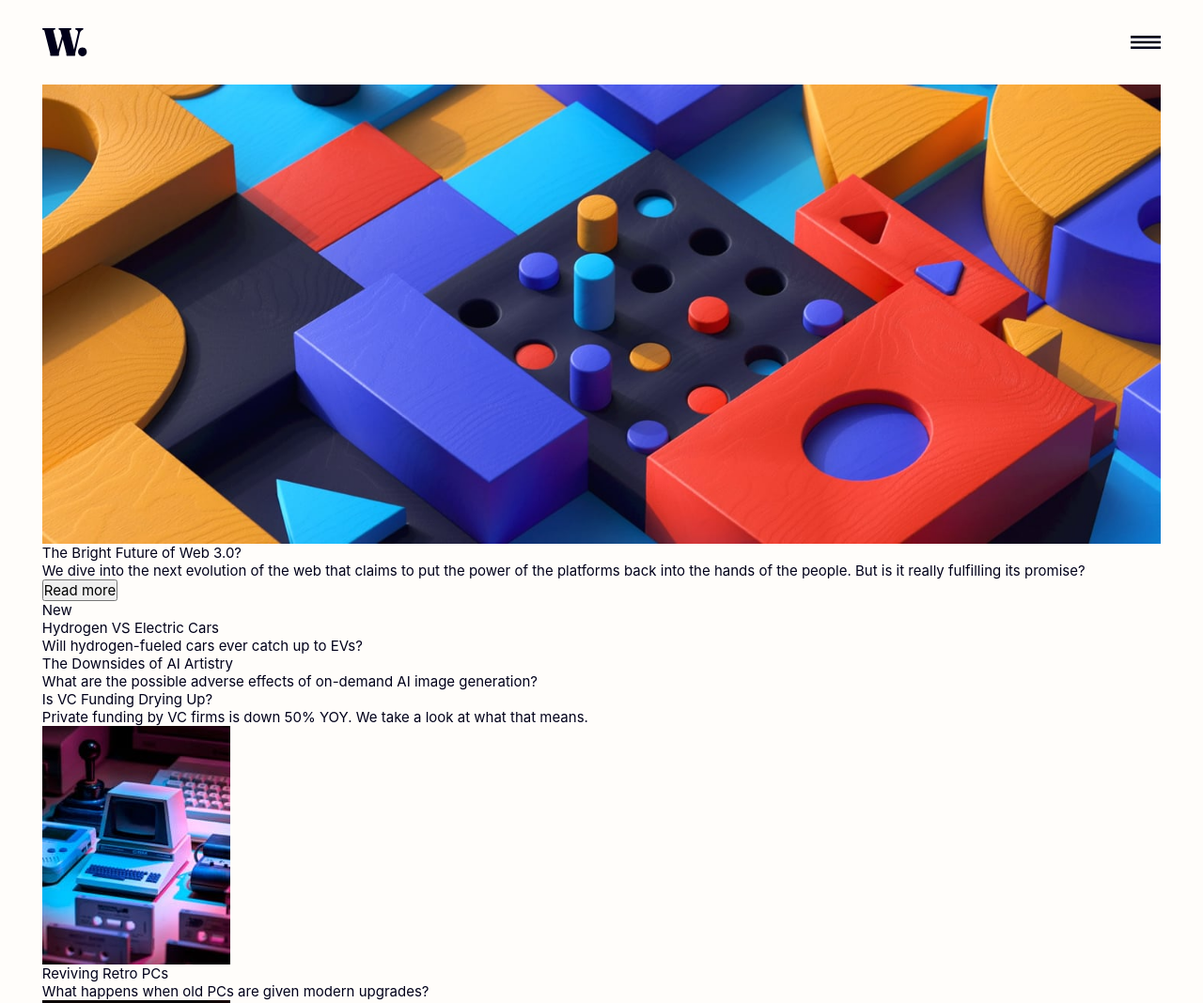
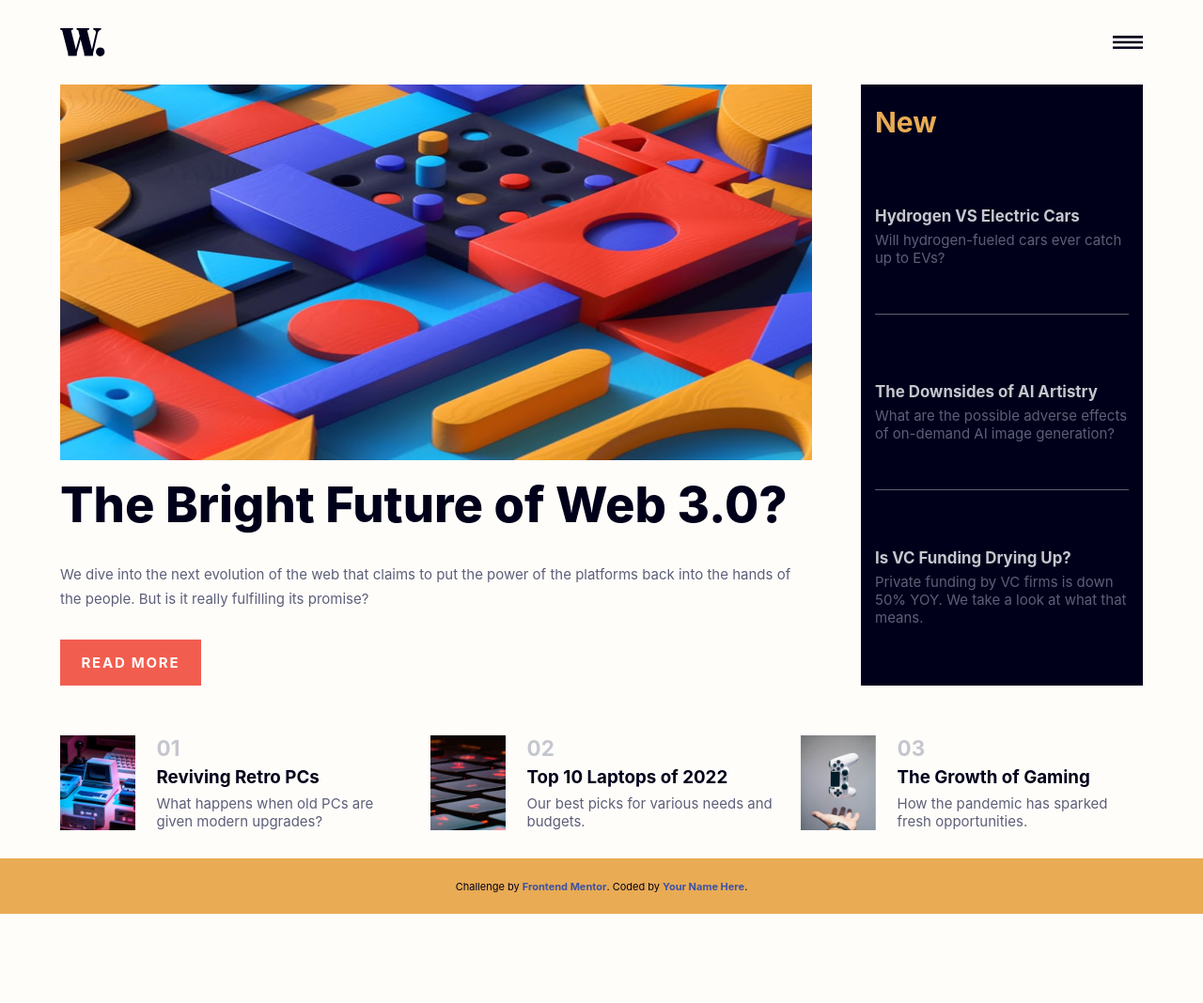
Before and after one commit to harrison-nc/fem_challenges_newspage, a website built with Vite: page index.html in a window 1280 px wide. Shown: the top 1068 px of the page at 94% size. After the commit the page ends 973 px from the top, so only its background shows below. Built offline with nearby package versions, Linux system fonts and the light colour scheme; a web font is replaced by a local one.

Commit message:
Layout part 1

```diff
--- a/index.html
+++ b/index.html
@@ -11,26 +11,14 @@
   <link rel="stylesheet" href="style.css">
 
   <title>Frontend Mentor | News homepage</title>
-
-  <!-- Feel free to remove these styles or customize in your own stylesheet 👍 -->
-  <style>
-    .attribution {
-      font-size: 11px;
-      text-align: center;
-    }
-
-    .attribution a {
-      color: hsl(228, 45%, 44%);
-    }
-  </style>
 </head>
 
 <body>
 
   <nav class="primary-navigation | container pt-300">
     <a href="/" title="Logo" class="logo"><img src="assets/images/logo.svg" alt=""></a>
-    <input type="checkbox" id="menu-toggle" data-menu-toggle aria-checked="false"
-      aria-controls="menulist" class="visually-hidden">
+    <input type="checkbox" id="menu-toggle" data-menu-toggle aria-checked="false" aria-controls="menulist"
+      class="visually-hidden">
     <label for="menu-toggle" data-menu-toggle-icon><span class="visually-hidden">menu toggle</span></label>
     <menu id="menulist" data-menu-list role="list" aria-hidden="true" class="menu-list">
       <li><a href="/">Home</a></li>
@@ -43,24 +31,21 @@
 
   <main>
     <div class="container">
-      <section class="two-columns">
-        <header>
-          <img src="assets/images/image-web-3-desktop.jpg" alt="" role="banner">
-          <h1>The Bright Future of Web 3.0?</h1>
-          <div>
+      <section class="priority-two-columns gap-600">
+        <header class="primary-header">
+          <img src="assets/images/image-web-3-mobile.jpg" alt="" role="banner">
+          <div class="content">
+            <h1>The Bright Future of Web 3.0?</h1>
             <p>
               We dive into the next evolution of the web that claims to put the power of the platforms back into the
-              hands
-              of
-              the
-              people.
+              hands of the people.
               But is it really fulfilling its promise?
             </p>
             <button type="button">Read more</button>
           </div>
         </header>
 
-        <aside>
+        <aside class="news">
           <h2>New</h2>
           <article>
             <h3>Hydrogen VS Electric Cars</h3>
@@ -77,28 +62,34 @@
         </aside>
       </section>
 
-      <section>
+      <section class="articles | even-columns pt-600 gap-300">
         <article>
           <img src="assets/images/image-retro-pcs.jpg" alt="">
-          <h2 data-count="01">Reviving Retro PCs</h2>
-          <p>What happens when old PCs are given modern upgrades?</p>
+          <div data-count="01" class="content">
+            <h2>Reviving Retro PCs</h2>
+            <p>What happens when old PCs are given modern upgrades?</p>
+          </div>
         </article>
         <article>
           <img src="assets/images/image-top-laptops.jpg" alt="">
-          <h2 data-count="02">Top 10 Laptops of 2022</h2>
-          <p>Our best picks for various needs and budgets.</p>
+          <div data-count="02" class="content">
+            <h2>Top 10 Laptops of 2022</h2>
+            <p>Our best picks for various needs and budgets.</p>
+          </div>
         </article>
         <article>
           <img src="assets/images/image-gaming-growth.jpg" alt="">
-          <h2 data-count="03">The Growth of Gaming</h2>
-          <p>How the pandemic has sparked fresh opportunities.</p>
+          <div data-count="03" class="content">
+            <h2>The Growth of Gaming</h2>
+            <p>How the pandemic has sparked fresh opportunities.</p>
+          </div>
         </article>
       </section>
     </div>
   </main>
 
   <footer>
-    <div class="attribution">
+    <div class="attribution | py-200">
       Challenge by
       <a rel="noopener" href="https://www.frontendmentor.io?ref=challenge" target="_blank">Frontend Mentor</a>.
       Coded by <a href="#">Your Name Here</a>.
--- a/main.js
+++ /dev/null
@@ -1 +0,0 @@
-document.querySelector("[data-menu-toggle]");
--- a/style.css
+++ b/style.css
@@ -42,6 +42,31 @@ body {
   display: flex;
   flex-flow: column nowrap;
   gap: var(--size-300);
+}
+
+footer {
+  background-color: var(--clr-primary-100);
+  font-weight: var(--fw-100);
+}
+
+footer a {
+  color: var(--clr-neutral-100);
+  text-decoration: none;
+}
+
+h1 {
+  font-size: var(--size-600);
+  font-weight: var(--fw-300);
+}
+
+h2 {
+  font-size: var(--size-300);
+  font-weight: var(--fw-200);
+}
+
+h3 {
+  font-size: calc(var(--size-200) * 0.85);
+  font-weight: var(--fw-200);
 }
 
 /* Navigation */
@@ -122,10 +147,135 @@ body {
   inset: 0 auto 0 0;
 }
 
+/* Main */
+
+.primary-header p {
+  color: var(--clr-neutral-300);
+  line-height: 1.75;
+}
+
+.primary-header > img {
+  max-height: 400px;
+  max-width: auto;
+}
+
+.primary-header {
+  display: flex;
+  flex-flow: column;
+  gap: var(--size-100);
+}
+
+.primary-header .content {
+  display: flex;
+  flex-flow: column;
+  align-items: flex-start;
+  gap: var(--size-300);
+}
+
+/* Button */
+
+button {
+  border: none;
+  background-color: var(--clr-primary-200);
+  padding: var(--size-100) var(--size-200);
+  text-transform: uppercase;
+  letter-spacing: 1.75px;
+  font-weight: var(--fw-200);
+  color: var(--clr-neutral-100)
+}
+
+/* Articles */
+
+.articles > article {
+  display: flex;
+  gap: var(--size-200);
+  flex-basis: 300px;
+  flex-shrink: 1;
+  align-items: center;
+}
+
+.articles > article > img {
+  flex: 0;
+  width: 80px;
+}
+
+.articles h2 {
+  font-size: var(--size-150);
+}
+
+.articles .content {
+  display: flex;
+  flex-flow: column;
+  gap: calc(var(--size-100) * 0.45);
+}
+
+.articles .content p {
+  color: var(--clr-neutral-300)
+}
+
+.articles .content::before {
+  content: attr(data-count);
+  font-size: var(--size-200);
+  font-weight: var(--fw-200);
+  color: var(--clr-neutral-200)
+}
+
+/* News */
+
+.news p {
+  color: var(--clr-neutral-300)
+}
+
+.news {
+  display: flex;
+  flex-flow: column;
+  gap: var(--size-200);
+  background-color: var(--clr-neutral-400);
+  color: var(--clr-neutral-200);
+  padding: var(--size-200) var(--size-100);
+  min-height: 400px;
+}
+
+.news h2 {
+  color: var(--clr-primary-100);
+}
+
+.news h3 {
+  font-size: calc(var(--size-200) * 0.75);
+}
+
+.news > :not(:first-child) {
+  flex: 1;
+  display: flex;
+  justify-content: center;
+  flex-flow: column;
+  gap: calc(var(--size-100) * 0.4);
+}
+
+.news > :first-child {
+  justify-content: flex-end;
+}
+
+.news > :not(:last-child, :first-child) {
+  border-bottom: 1px solid var(--clr-neutral-300);
+}
+
+/* Attribution */
+
+.attribution {
+  font-size: 11px;
+  text-align: center;
+}
+
+.attribution a {
+  color: hsl(228, 45%, 44%);
+  font-weight: var(--fw-200);
+}
+
 /* Utilities */
 
 .container {
-  width: 93vw;
+  width: 90vw;
   margin: 0 auto;
 }
 
@@ -137,6 +287,29 @@ body {
   position: absolute;
   white-space: nowrap;
   width: 1px;
+}
+
+.even-columns {
+  display: flex;
+  flex-flow: row wrap;
+  gap: var(--size-200)
+}
+
+.even-columns > * {
+  flex: 1 1;
+}
+
+.priority-two-columns {
+  display: flex;
+  flex-flow: row wrap;
+}
+
+.priority-two-columns > :first-child {
+  flex: 99999 1 500px;
+}
+
+.priority-two-columns > :last-child {
+  flex: 1 0 300px;
 }
 
 .pt-100 {
@@ -160,3 +333,47 @@ body {
 .pt-700 {
   padding-block-start: var(--size-700);
 }
+
+.py-100 {
+  padding-block: var(--size-100);
+}
+.py-200 {
+  padding-block: var(--size-200);
+}
+.py-300 {
+  padding-block: var(--size-300);
+}
+.py-400 {
+  padding-block: var(--size-400);
+}
+.py-500 {
+  padding-block: var(--size-500);
+}
+.py-600 {
+  padding-block: var(--size-600);
+}
+.py-700 {
+  padding-block: var(--size-700);
+}
+
+.gap-100 {
+  gap: var(--size-100);
+}
+.gap-200 {
+  gap: var(--size-200);
+}
+.gap-300 {
+  gap: var(--size-300);
+}
+.gap-400 {
+  gap: var(--size-400);
+}
+.gap-500 {
+  gap: var(--size-500);
+}
+.gap-600 {
+  gap: var(--size-600);
+}
+.gap-700 {
+  gap: var(--size-700);
+}
```
